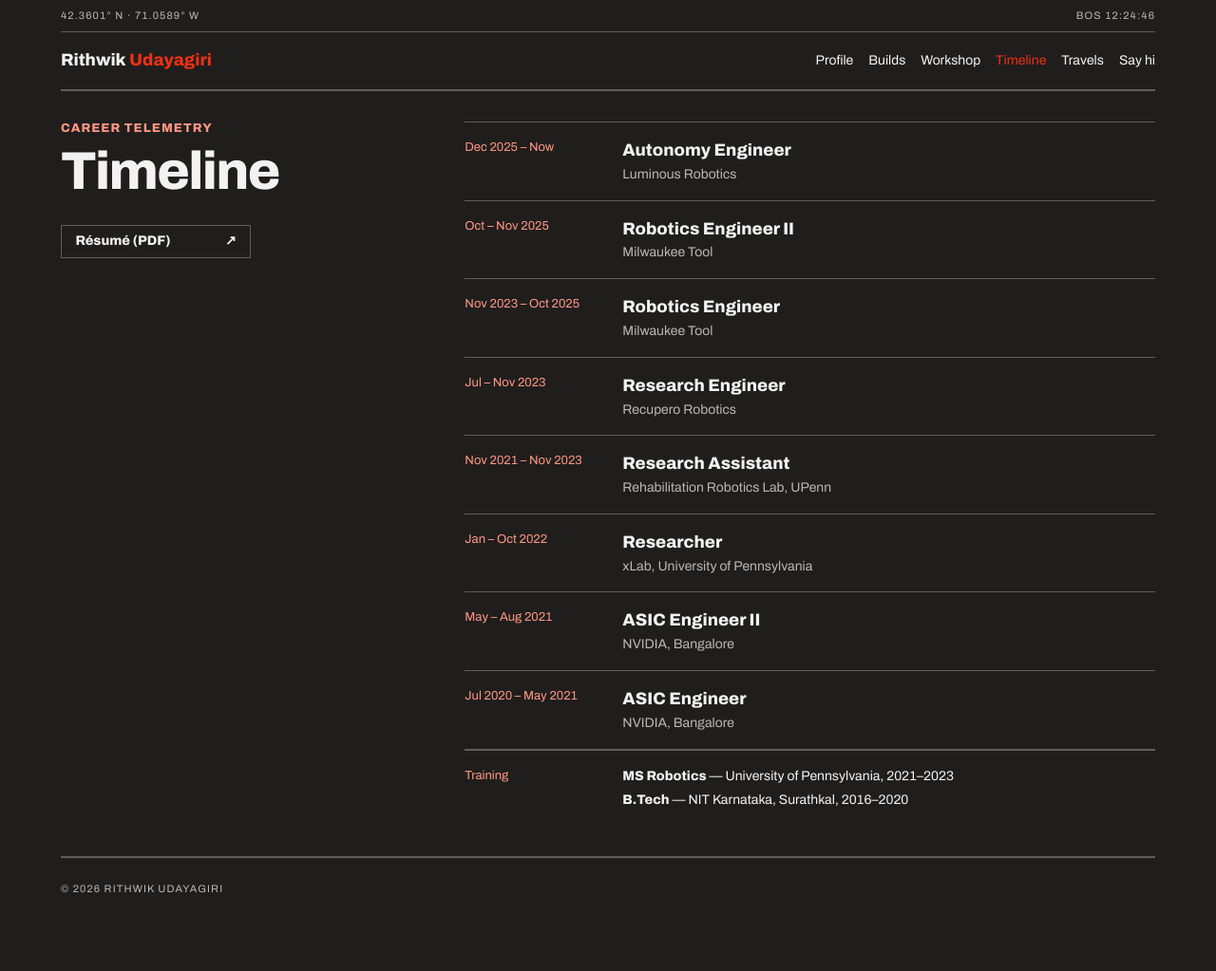
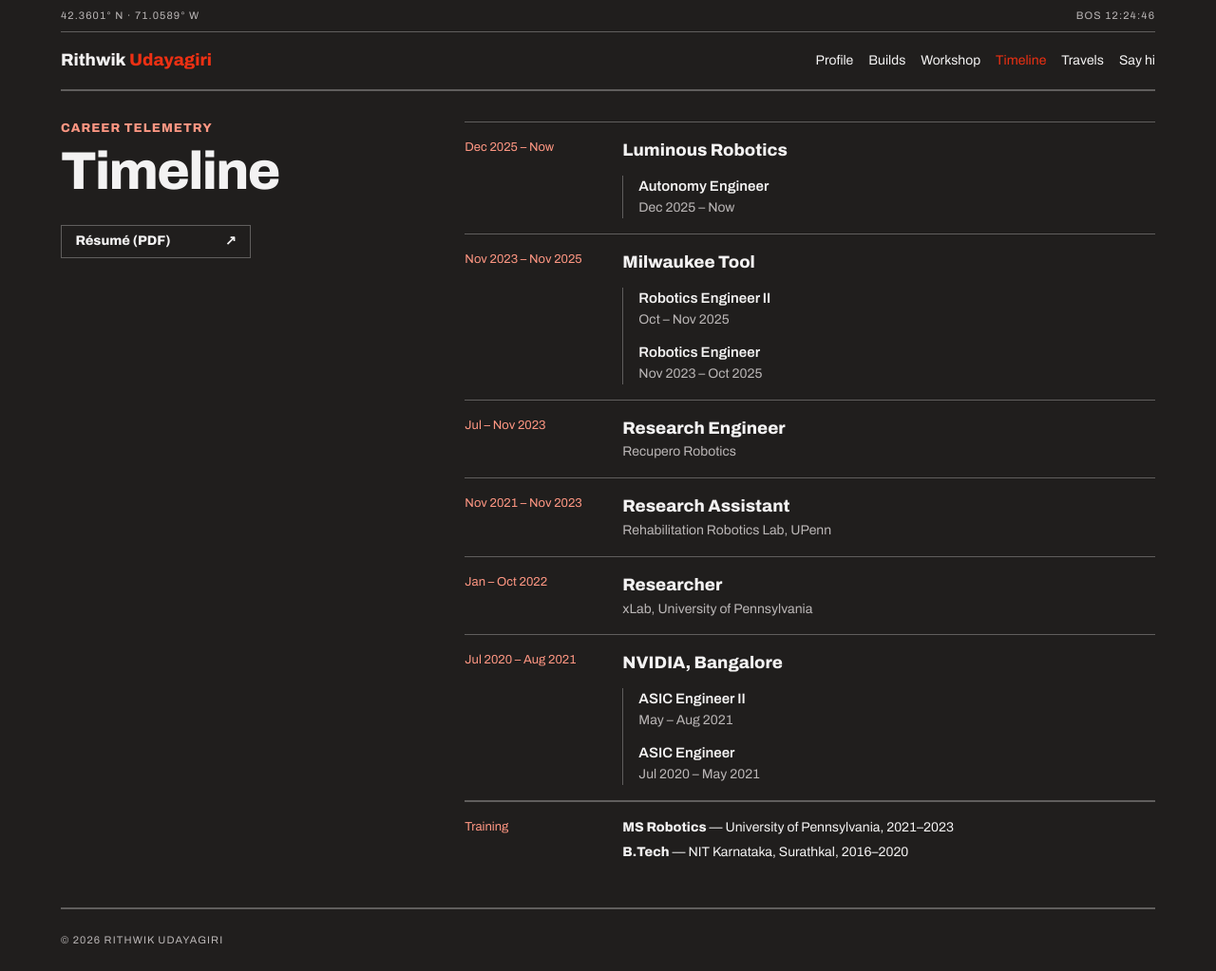
Before and after one commit to RithwikU/rithwiku.github.io, a Jekyll site: the page built from _pages/timeline.md, in a window 1280 px wide and 1023 px high. Shown: the whole window at 95% size. Built offline with Jekyll 4.4.1, drawn with Linux system fonts in a browser that asks for light colours.

Commit message:
Group timeline roles by company
Each company lists its roles newest first under one heading, like
LinkedIn. Luminous Robotics uses the grouped layout too.

Co-Authored-By: Claude Opus 5.5 <noreply@anthropic.com>

```diff
--- a/_data/timeline.yml
+++ b/_data/timeline.yml
@@ -1,30 +1,43 @@
 # Timeline page: experience (newest first) and education.
 resume: assets/pdf/RithwikUdayagiri.pdf
 experience:
-  - dates: Dec 2025 – Now
-    title: Autonomy Engineer
-    org: Luminous Robotics
-  - dates: Oct – Nov 2025
-    title: Robotics Engineer II
-    org: Milwaukee Tool
-  - dates: Nov 2023 – Oct 2025
-    title: Robotics Engineer
-    org: Milwaukee Tool
-  - dates: Jul – Nov 2023
-    title: Research Engineer
-    org: Recupero Robotics
-  - dates: Nov 2021 – Nov 2023
-    title: Research Assistant
-    org: Rehabilitation Robotics Lab, UPenn
-  - dates: Jan – Oct 2022
-    title: Researcher
-    org: xLab, University of Pennsylvania
-  - dates: May – Aug 2021
-    title: ASIC Engineer II
-    org: NVIDIA, Bangalore
-  - dates: Jul 2020 – May 2021
-    title: ASIC Engineer
-    org: NVIDIA, Bangalore
+  # One entry per company. List roles newest first; `dates` is the whole stint.
+  # Companies with several roles (or `grouped: true`) show the company name with roles nested under it.
+  - org: Luminous Robotics
+    dates: Dec 2025 – Now
+    grouped: true
+    roles:
+      - title: Autonomy Engineer
+        dates: Dec 2025 – Now
+  - org: Milwaukee Tool
+    dates: Nov 2023 – Nov 2025
+    roles:
+      - title: Robotics Engineer II
+        dates: Oct – Nov 2025
+      - title: Robotics Engineer
+        dates: Nov 2023 – Oct 2025
+  - org: Recupero Robotics
+    dates: Jul – Nov 2023
+    roles:
+      - title: Research Engineer
+        dates: Jul – Nov 2023
+  - org: Rehabilitation Robotics Lab, UPenn
+    dates: Nov 2021 – Nov 2023
+    roles:
+      - title: Research Assistant
+        dates: Nov 2021 – Nov 2023
+  - org: xLab, University of Pennsylvania
+    dates: Jan – Oct 2022
+    roles:
+      - title: Researcher
+        dates: Jan – Oct 2022
+  - org: NVIDIA, Bangalore
+    dates: Jul 2020 – Aug 2021
+    roles:
+      - title: ASIC Engineer II
+        dates: May – Aug 2021
+      - title: ASIC Engineer
+        dates: Jul 2020 – May 2021
 
 education:
   - degree: MS Robotics
--- a/_pages/timeline.md
+++ b/_pages/timeline.md
@@ -15,7 +15,18 @@ description: Experience and education of Rithwik Udayagiri.
     {%- for e in t.experience %}
     <div class="tl-row">
       <span class="tl-date">{{ e.dates }}</span>
-      <div><div class="tl-title">{{ e.title }}</div><div class="tl-org">{{ e.org }}</div></div>
+      {%- if e.roles.size > 1 or e.grouped %}
+      <div>
+        <div class="tl-title">{{ e.org }}</div>
+        <ol class="tl-roles">
+          {%- for r in e.roles %}
+          <li><div class="tl-role">{{ r.title }}</div><div class="tl-org">{{ r.dates }}</div></li>
+          {%- endfor %}
+        </ol>
+      </div>
+      {%- else %}
+      <div><div class="tl-title">{{ e.roles[0].title }}</div><div class="tl-org">{{ e.org }}</div></div>
+      {%- endif %}
     </div>
     {%- endfor %}
     <div class="tl-row major">
--- a/assets/css/modernist.scss
+++ b/assets/css/modernist.scss
@@ -229,6 +229,11 @@ strong, b { font-weight: 800; }
 .tl-date { font-size: 13px; color: var(--color-accent-400); }
 .tl-title { font-family: var(--font-heading); font-weight: 800; font-size: 18px; }
 .tl-org { font-size: 14px; color: var(--color-neutral-400); }
+.tl-roles {
+  list-style: none; margin: var(--space-3) 0 0; padding: 0 0 0 var(--space-4);
+  border-left: 1px solid var(--color-divider); display: flex; flex-direction: column; gap: var(--space-3);
+}
+.tl-role { font-weight: 600; font-size: 15px; }
 .tl-training { font-size: 14px; display: flex; flex-direction: column; gap: var(--space-1); }
 
 /* — travels — */
```
